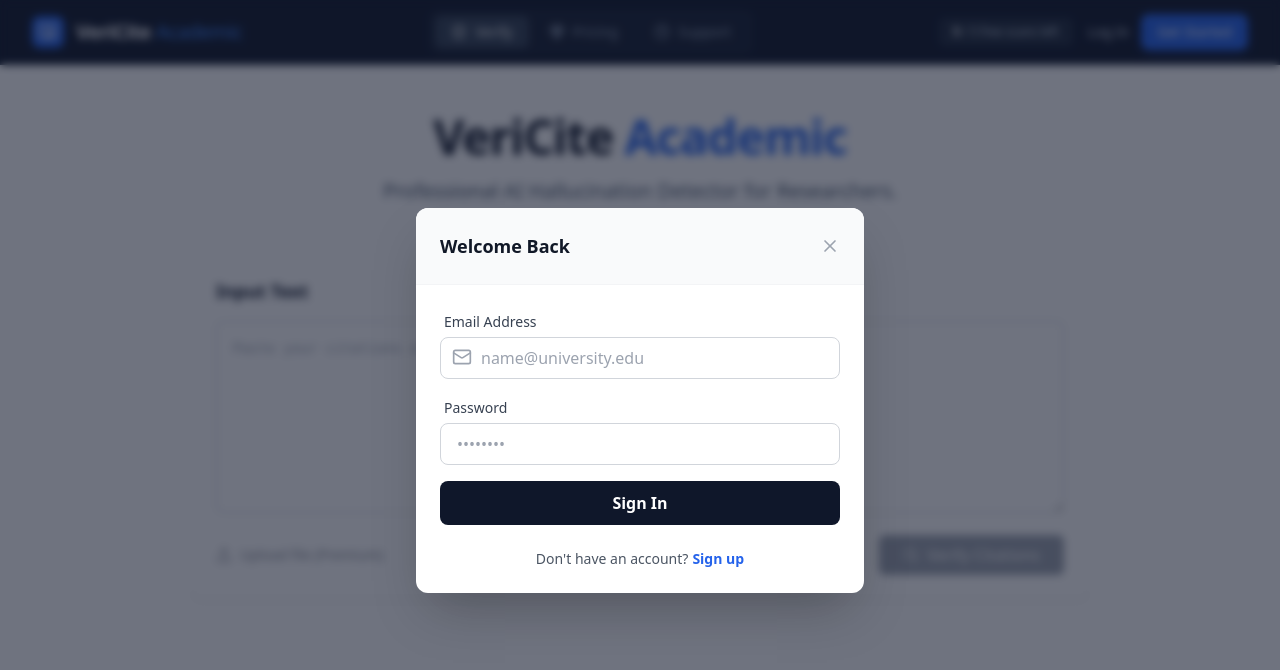
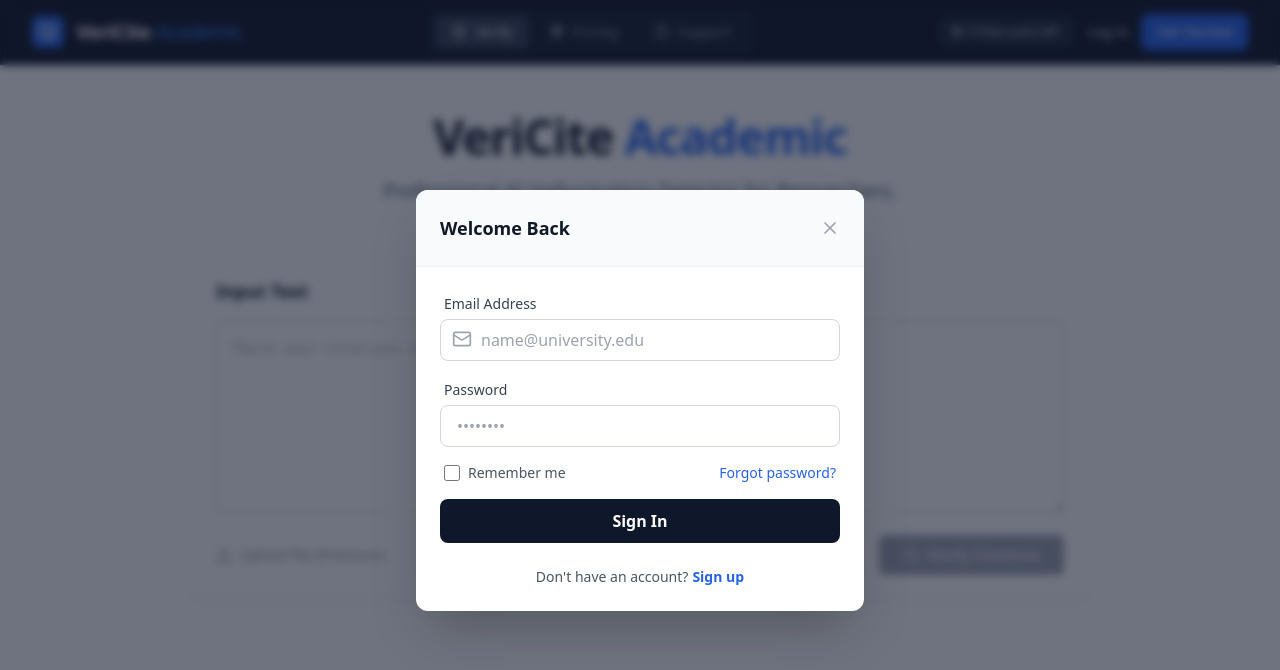
Before and after one commit to nhilalyildirim/VERICITEACADEMIC-PRO, a React (Vite) app: page / in a window 1280 px wide. Both pictures are taken after a click on the button "Log In". Shown: the top 670 px of the page. Built offline with nearby package versions, Linux system fonts and the light colour scheme.

Commit message:
feat(auth): Add remember me and forgot password options
Introduces a "Remember me" checkbox to the login form and a "Forgot password?" link when in login mode. These enhance user convenience and account recovery options.

```diff
--- a/components/AuthModal.tsx
+++ b/components/AuthModal.tsx
@@ -183,6 +183,23 @@
                     />
                 </div>
 
+                <div className="flex items-center justify-between px-1">
+                    <label className="flex items-center gap-2 cursor-pointer group">
+                        <input
+                            type="checkbox"
+                            checked={rememberMe}
+                            onChange={(e) => setRememberMe(e.target.checked)}
+                            className="w-4 h-4 rounded border-gray-300 text-blue-600 focus:ring-blue-500 transition-colors"
+                        />
+                        <span className="text-sm text-gray-600 group-hover:text-gray-900 transition-colors">Remember me</span>
+                    </label>
+                    {mode === 'login' && (
+                        <button type="button" className="text-sm text-blue-600 hover:text-blue-700 font-medium">
+                            Forgot password?
+                        </button>
+                    )}
+                </div>
+
                 <button
                     type="submit"
                     disabled={loading}
```
